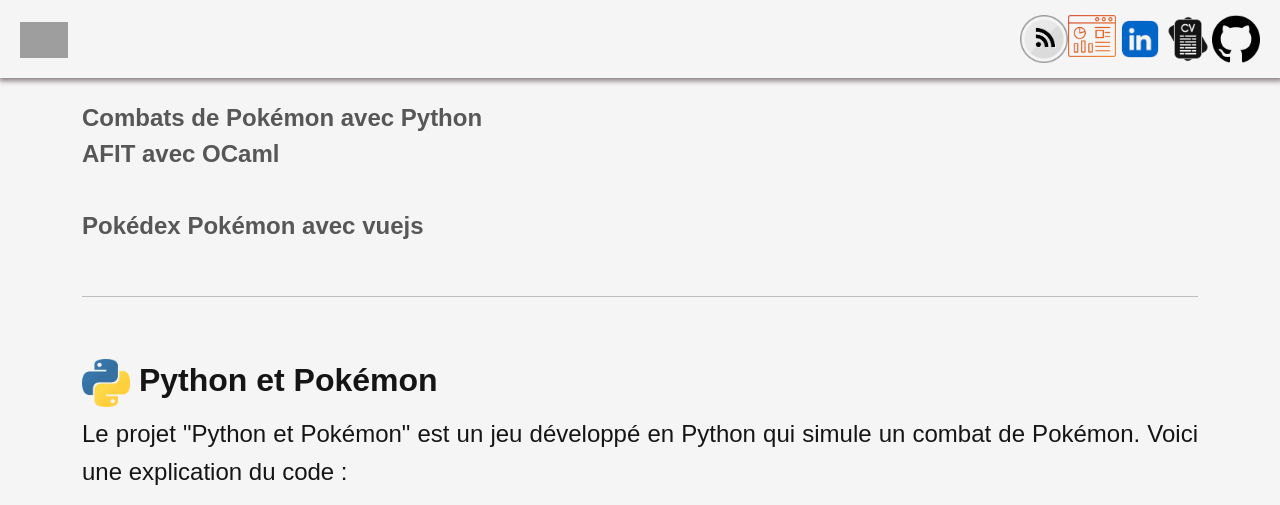
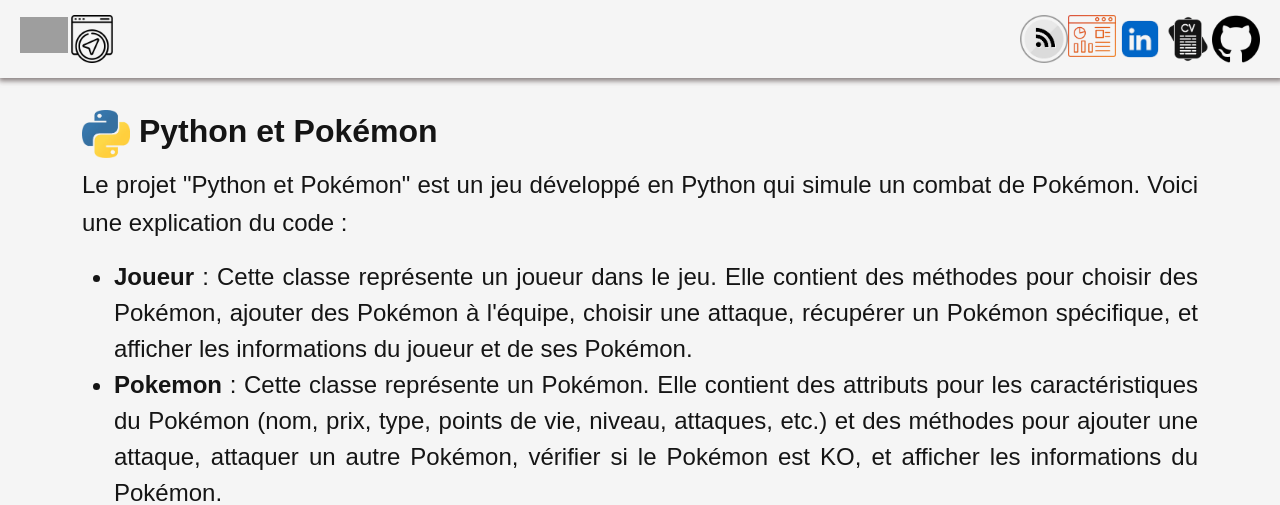
Before and after one commit to jeromehtz/jeromehtz.github.io, a PHP site: page /projects.html in a window 1280 px wide. Shown: the top 505 px of the page. Run offline with PHP 8.4, Linux system fonts and the light colour scheme; grey boxes are pictures that could not be loaded.

Commit message:
développement portfolio fini - ajustements minimes à faire

```diff
--- a/css/style.css
+++ b/css/style.css
@@ -83,7 +83,7 @@
 }
 
 .nav a {
-    color: #E0E0E0; /* Texte clair */
+    color: gray; /* Texte clair */
     margin: 0 15px;
     text-decoration: none;
 }
@@ -225,6 +225,14 @@
     border: none;
 }
 
+.display-flex {
+    display: flex;
+}
+
+.color-dark-gray {
+    color: black;
+}
+
 .stage {
     font-size: 1.5rem;
 }
--- a/projects.html
+++ b/projects.html
@@ -13,8 +13,13 @@
     <div class="position-fixed">
         <header class="header">
 
-            <div id="menu">
-                <img class="menu" id="menu" src="images/menu.png" alt="Menu"/>
+            <div class="display-flex">
+                <div id="menu">
+                    <img class="menu" id="menu" src="images/menu.png" alt="Menu"/>
+                </div>
+                <div id="navigation">
+                    <img class="navigation" id="navigation" src="images/nav.png" alt="Navigation"/>
+                </div>
             </div>
             <div>
                 <nav id="contact">
@@ -59,12 +64,13 @@
         </span>
     </nav>
     <main class="container projects">
-        <nav class="stage align-column">
+
+        <nav class="nav color-dark-gray navigation_nav hidden" popover>
             <a href="#pokemon">Combats de Pokémon avec Python</a>
-            <a href="#afit">AFIT avec OCaml</a> <br />
+            <a href="#afit">AFIT avec OCaml</a>
             <a href="#project">Pokédex Pokémon avec vuejs</a>
         </nav>
-        <br /><hr /><br />
+
         <section class="_project" id="pokemon">
             <h2><img style="width: 3rem;"src="images/python.png" alt="Logo Python" /> Python et Pokémon</h2>
             <div class="justify">
--- a/script/scriptjs.js
+++ b/script/scriptjs.js
@@ -2,6 +2,9 @@
 console.log(menu);
 const menu_nav = document.querySelector(".nav");
 console.log(menu_nav)
+
+const navigation = document.querySelector(".navigation");
+const navigation_nav = document.querySelector(".navigation_nav");
 
 if (menu && menu_nav) {
     console.log("Menu and nav exist");
@@ -11,6 +14,19 @@
 
     menu_nav.addEventListener("click", () => {
         menu_nav.classList.toggle("hidden");
+    });
+
+
+}
+
+if (navigation && navigation_nav) {
+    console.log("Menu and nav exist");
+    navigation.addEventListener("click", () => {
+        navigation_nav.classList.toggle("hidden");
+    });
+
+    navigation_nav.addEventListener("click", () => {
+        navigation_nav.classList.toggle("hidden");
     });
 
 
```
Also changed, not shown: flux_rss.html (+20 -6 lines), stages.html (+16 -6 lines), images/nav.png (added).
